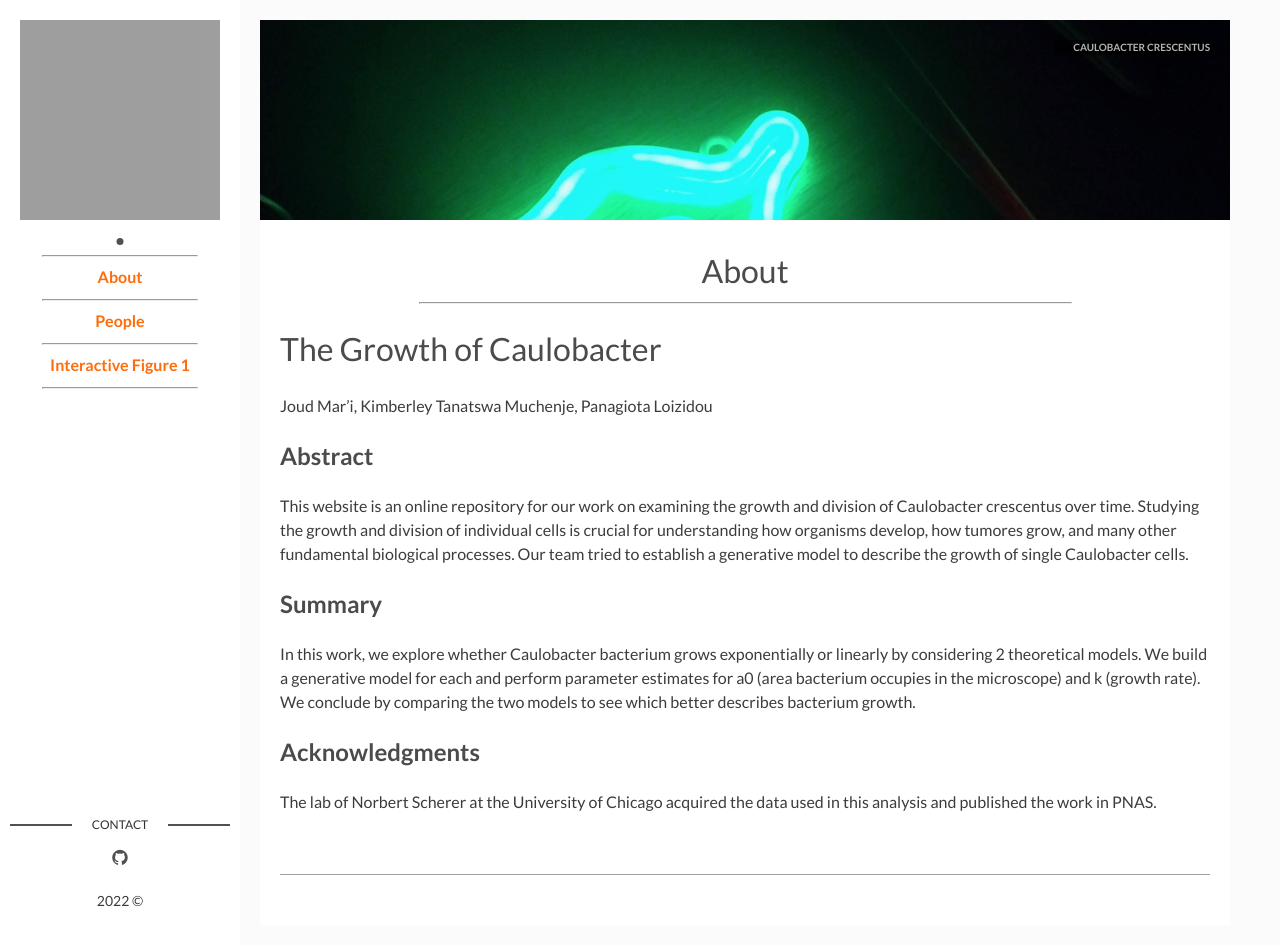
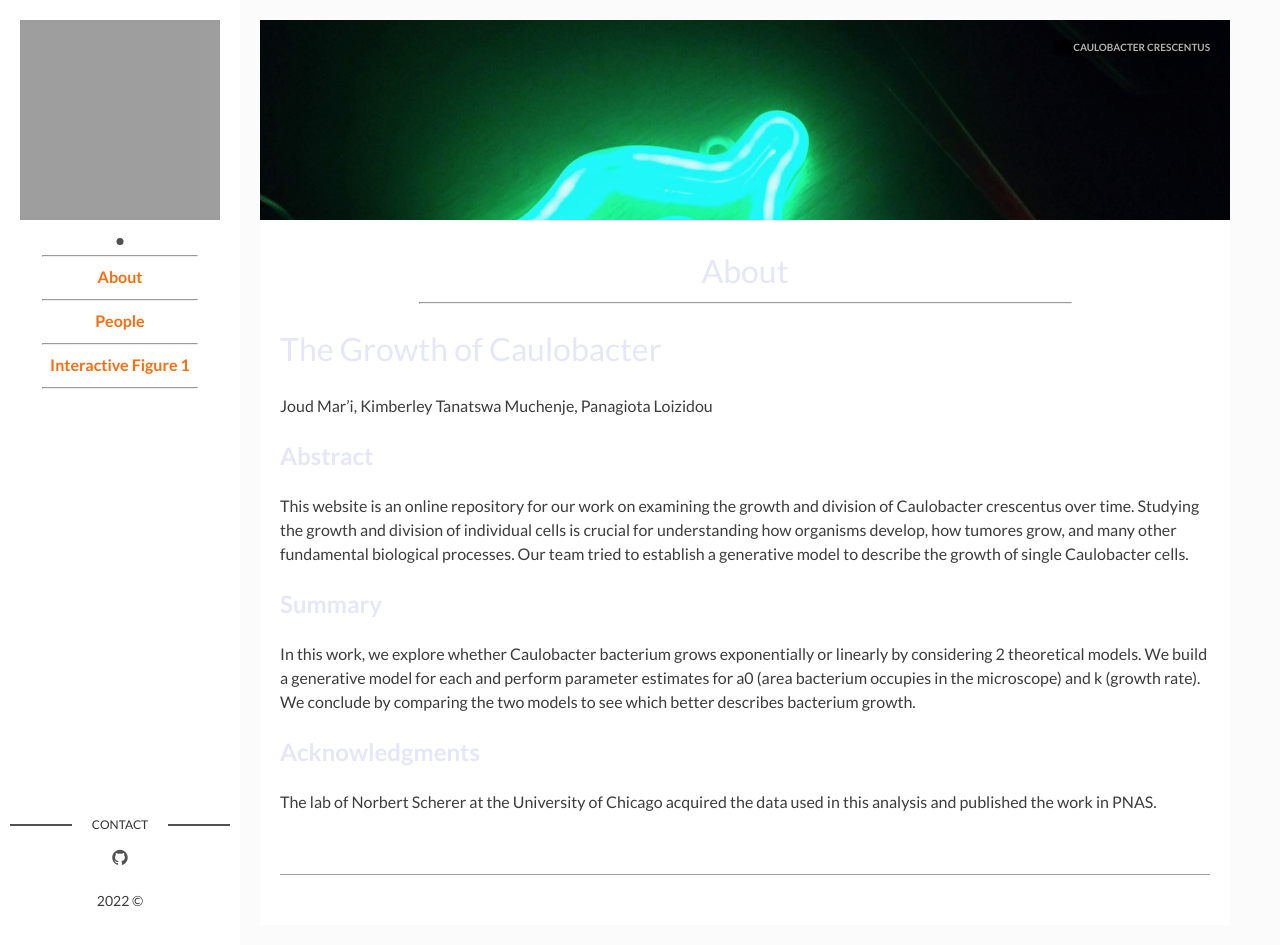
Before and after one commit to PLoizidou/9.2_website, a Jekyll site: the page built from page00_about.md, in a window 1280 px wide and 945 px high. Built offline with Jekyll 4.4.1, drawn with Linux system fonts in a browser that asks for light colours; grey boxes are pictures that could not be loaded.

Commit message:
Kim changed colors, test

```diff
--- a/assets/css/variables.css
+++ b/assets/css/variables.css
@@ -1,5 +1,5 @@
 :root {
     --primary-color: #FF6C0c;
     --secondary-color: #3c3c3c;
-    --tertiary-color: #4b4b4b;
+    --tertiary-color: #e6e6fa;
   }
```
